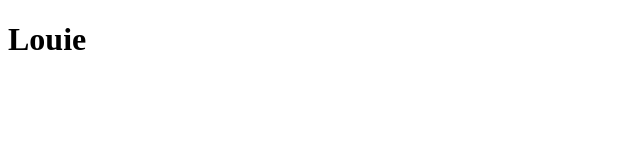
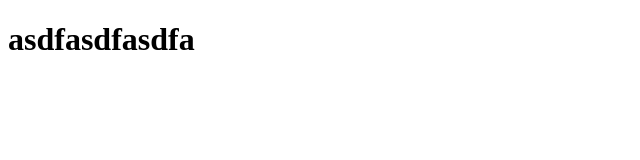
Before and after one commit to bananaborane/github_demo, a plain HTML site: page index.html in a window 1280 px wide. Shown: the whole page, without its empty margins (0-640 px from the left). Drawn offline with Linux system fonts and the light colour scheme.

Commit message:
updated again

```diff
--- a/index.html
+++ b/index.html
@@ -7,6 +7,6 @@
     <title>Document</title>
 </head>
 <body>
-    <h1>Louie</h1>
+    <h1>asdfasdfasdfa</h1>
 </body>
 </html>
```
